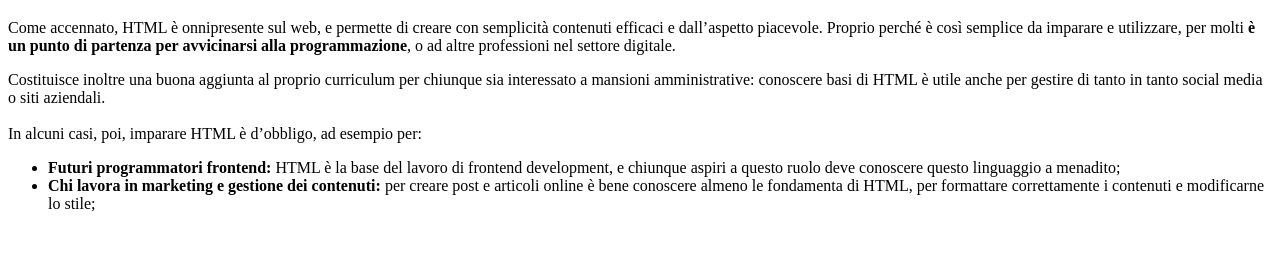
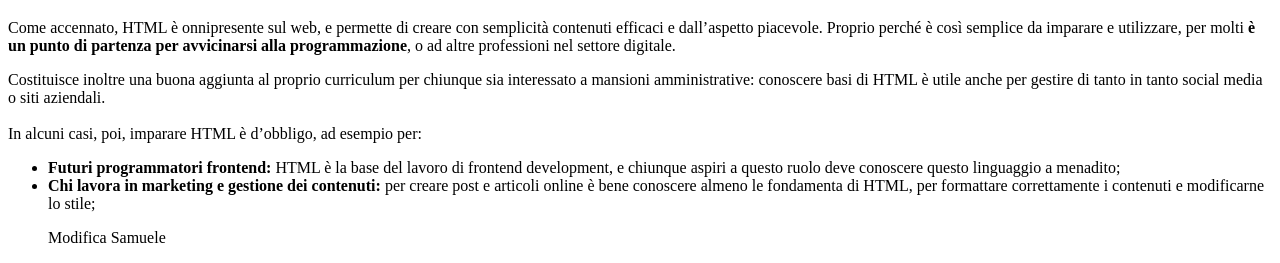
Before and after one commit to Hackademy-Part-Time-19/Augusti-PrimoLavoroGit, a plain HTML site: page primaprovagit.html in a window 1280 px wide. Shown: the part 631-894 px from the top of the page. Before the commit the page ends 860 px from the top, so only its background shows below. Drawn offline with Linux system fonts and the light colour scheme.

Commit message:
Modifica Samuele

```diff
--- a/primaprovagit.html
+++ b/primaprovagit.html
@@ -139,5 +139,8 @@
         stile;
     </li>
     </p>
+    <p>
+        Modifica Samuele
+    </p>
 
 </html>
```
